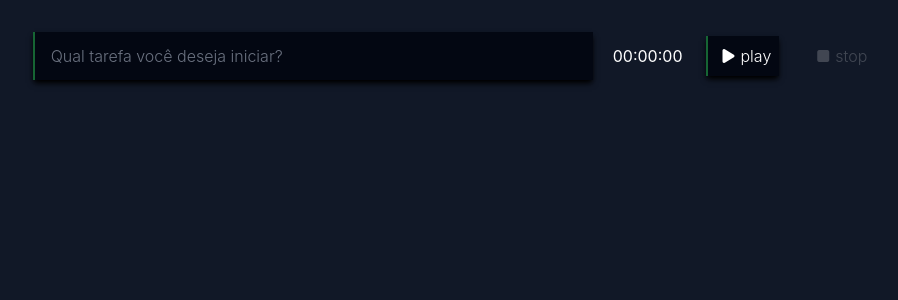
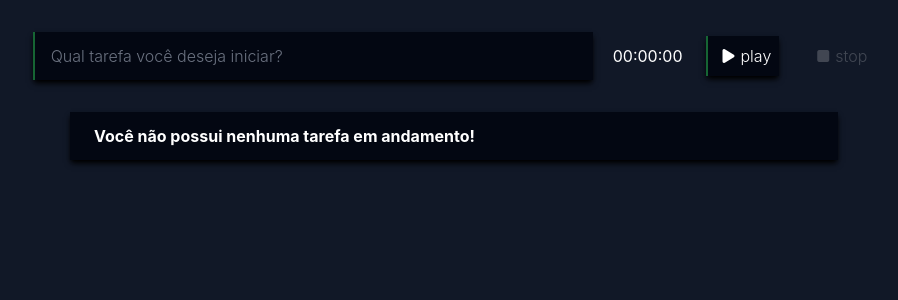
Before and after one commit to victor-octavio/monitor-ativdades-vue, a Vue app: page / in a window 1280 px wide. Shown: the top 300 px of the page, without its empty margins (186-1084 px from the left). Built offline with nearby package versions, Linux system fonts and the light colour scheme.

Commit message:
Placeholder tarefas vazias

```diff
--- a/src/App.vue
+++ b/src/App.vue
@@ -8,6 +8,9 @@
       <Formulario @aoSalvarTarefa = "salvarTarefa"/>
       <div class="lista space-y-7">
         <Tarefa v-for="(tarefa, index) in tarefas" :key="index" :tarefa="tarefa"/>
+      <TarefaVazia class="py-3" v-if="listaEstaVazia">
+        Você não possui nenhuma tarefa em andamento!
+      </TarefaVazia>
       </div>
     </div>
   </main>
@@ -18,18 +21,26 @@
 import { defineComponent } from 'vue';
 import BarraLateral from './components/BarraLateral.vue'
 import Formulario from './components/Formulario.vue'
-import Tarefa from './components/Tarefa.vue';
+import Tarefa from './components/Tarefa.vue'
 import ITarefa from './interfaces/ITarefa'
+import TarefaVazia from './components/TarefaVazia.vue'
+
 export default defineComponent({
   name: 'App',
   components: {
     BarraLateral,
     Formulario,
-    Tarefa
+    Tarefa,
+    TarefaVazia
   },
   data(){
     return {
       tarefas: [] as ITarefa[]
+    }
+  },
+  computed: {
+    listaEstaVazia() : boolean {
+      return this.tarefas.length === 0
     }
   },
   methods: {
--- a/src/components/Tarefa.vue
+++ b/src/components/Tarefa.vue
@@ -1,25 +1,27 @@
 <template>
-    <div class="container w-3/5 shadow-md font-bold shadow-black h-12 text-white bg-gray-950 px-5">
+    <TarefaVazia>
         <div class="columns">
             <div class="column is-10">
-                {{tarefa.descricao}}
+                {{tarefa.descricao || "Tarefa sem descrição"}}
             </div>
             <div class="column py-1">
             <Cronometro :tempoEmSegundos = "tarefa.duracaoEmSegundos"/>
             </div>
         </div>
-    </div>
+    </TarefaVazia>
 </template>
 
 <script lang="ts">
 import { defineComponent, PropType } from 'vue'
 import Cronometro from './Cronometro.vue';
 import ITarefa from '../interfaces/ITarefa';
+import TarefaVazia from './TarefaVazia.vue';
 
 export default defineComponent({
    name: 'TarefaItem',
    components: {
     Cronometro,
+    TarefaVazia,
    },
    props: {
     tarefa: {
--- /dev/null
+++ b/src/components/TarefaVazia.vue
@@ -0,0 +1,17 @@
+<template>
+    <div class="container w-3/5 shadow-md font-bold shadow-black h-12 text-white bg-gray-950 px-5">
+         <slot></slot>
+    </div>
+
+</template>
+
+<script lang="ts">
+import { defineComponent } from 'vue'
+export default defineComponent({
+    name: 'TarefaVazia'
+})
+</script>
+
+<style scoped>
+
+</style>
```
